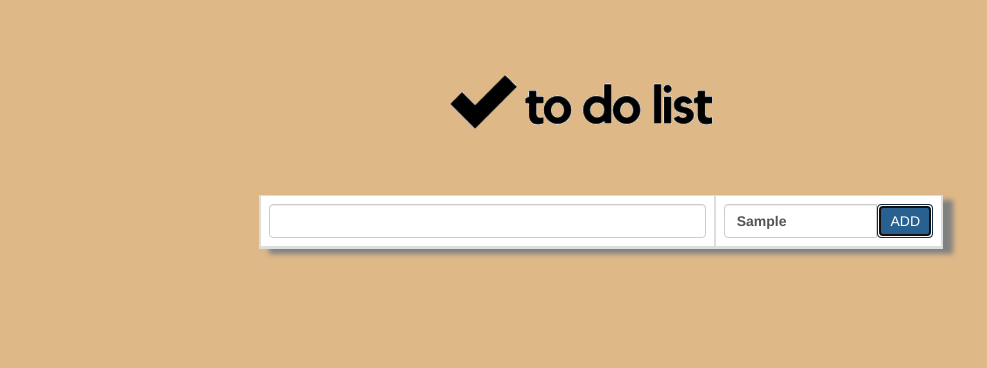
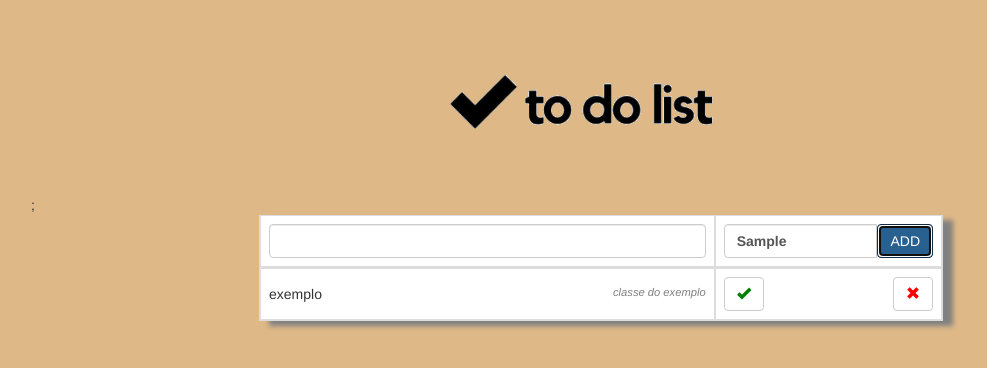
Before and after one commit to Jjoclas/to-do-list, a plain HTML site: page index.html in a window 1280 px wide. Both pictures are taken after typing "Sample" into the empty fields and a click on the button "ADD". Shown: the whole page, without its empty margins (39-1026 px from the left). Drawn offline with nearby package versions, Linux system fonts and the light colour scheme.

Commit message:
adicionado botões de ok e remover e resolvido probçema com o template string

```diff
--- a/css/index.css
+++ b/css/index.css
@@ -19,10 +19,26 @@
 #myInput{
     display: inline-table;
 }
+#td-item{
+    vertical-align: middle;
+}
 .linhas-tabela{
     height: 35px;
 }
-
+.classes{
+    float: right;
+    color: grey;
+    font-size: 0.8em;
+}
+.icone-remove{
+    color: red;
+}
+.icone-ok{
+    color: green;
+}
+.btn-remove{
+    float: right;
+}
 @media only screen and (max-width: 600px){
     .container, img {
         width: 100%;
@@ -34,4 +50,5 @@
     #myInput{
         width: 100%;
     }
+
 }
--- a/index.html
+++ b/index.html
@@ -22,7 +22,7 @@
                 <th class="dropdown input-group input-assunto">
                     <input class="form-control dropdown-toggle" id="myInput" type="text" data-toggle="dropdown" autocomplete="off" placeholder="Assunto:">
                     <span class="input-group-btn">
-                        <button type="button" class="btn btn-primary btn-add" onclick="controller._adiciona()">ADD</button>
+                        <button type="button" class="btn btn-primary btn-add" onclick="controller._adiciona('tbody')">ADD</button>
                     </span>
                     <ul class="dropdown-menu">
                         <li><a href="#">Estudos</a></li>
@@ -35,6 +35,14 @@
             </tr>
         </thead>
         <tbody>
+            <tr class='linhas-tabela'>
+                <td class='col-lg-8 col-md-8 col-xs-8 'id='td-item'>
+                exemplo <i class='classes'>classe do exemplo</i>
+                </td>
+                <td><button type="button" class="btn btn-default btn-ok "><span class="glyphicon glyphicon-ok icone-ok" aria-hidden="true"></span></button>
+                    <button type="button" class="btn btn-default btn-remove"><span class="glyphicon glyphicon-remove icone-remove" aria-hidden="true"></span></button>
+            </td>
+                </tr>;
 
         </tbody>
 
--- a/js/controller/Controller.js
+++ b/js/controller/Controller.js
@@ -3,12 +3,12 @@ class ControllerTarefa{
         this.item = $('#item').text();
         this.classe = $('#myInput');
         this.status = true;
+
+        this.view = new ViewTarefa();
     }
-    _adiciona(){
-        item = this.item;
-        classe = this.classe;
-        status = this.status;
-        let view = new ViewTarefa();
-        view.template(item, classe, status);
+    _adiciona(tabela){
+
+        $(tabela).innerHTML = view.template(this.item, this.classe, this.status);
+
     }
 }
--- a/js/view/ViewTarefa.js
+++ b/js/view/ViewTarefa.js
@@ -3,12 +3,13 @@ class ViewTarefa{
         this.elemento = elemento;
     }
     template (item, classe, status){
-        return "<tr class='linhas-tabela'>
+        return `
+        <tr class='linhas-tabela'>
         <td class='col-lg-8 col-md-8 col-xs-8'>
             ${item} <i class='classes'>${classe}</i>
         </td>
         <td>${status}</td>
-        </tr>";
+        </tr>`;
 
     }
 }
```
